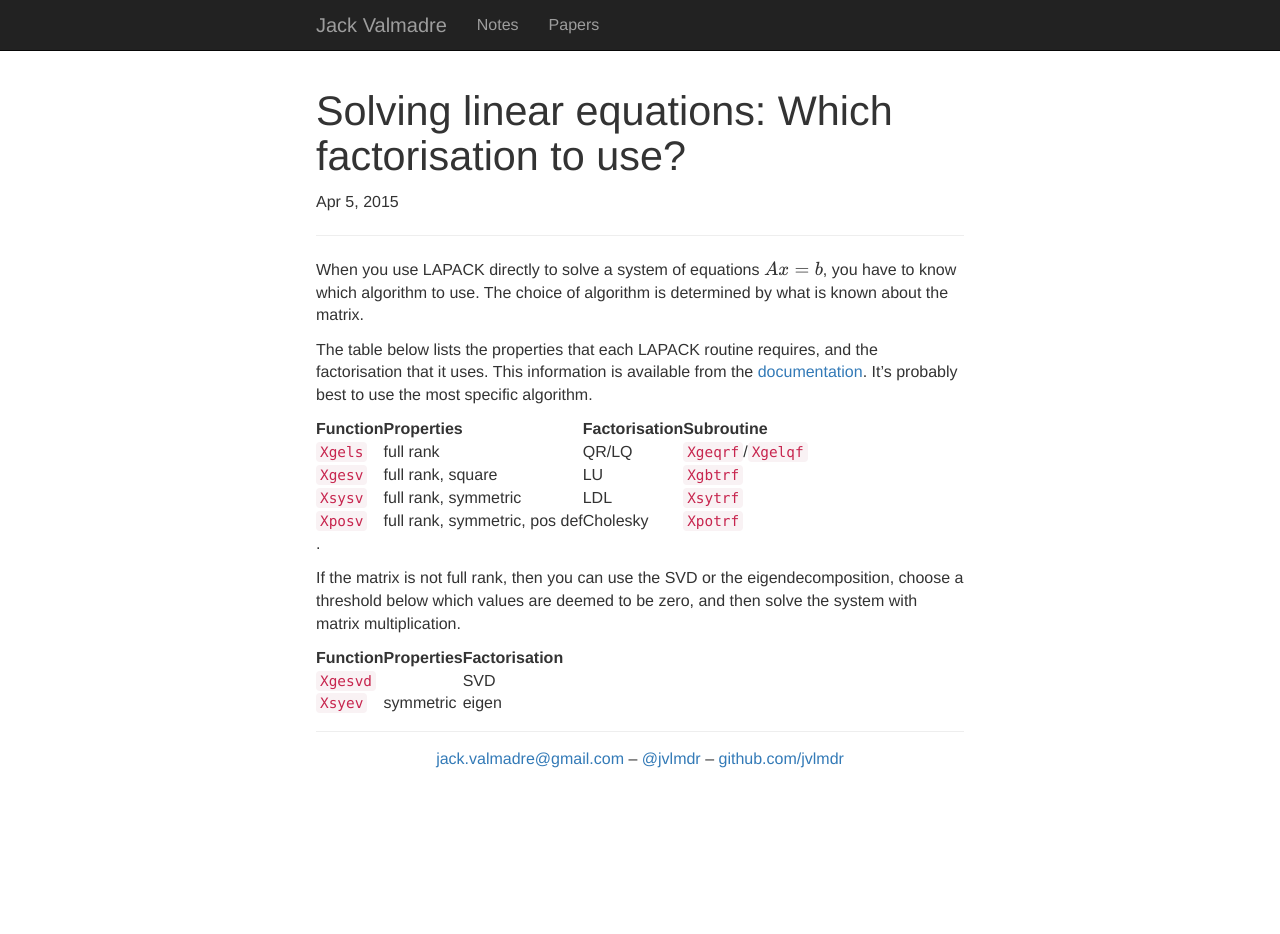
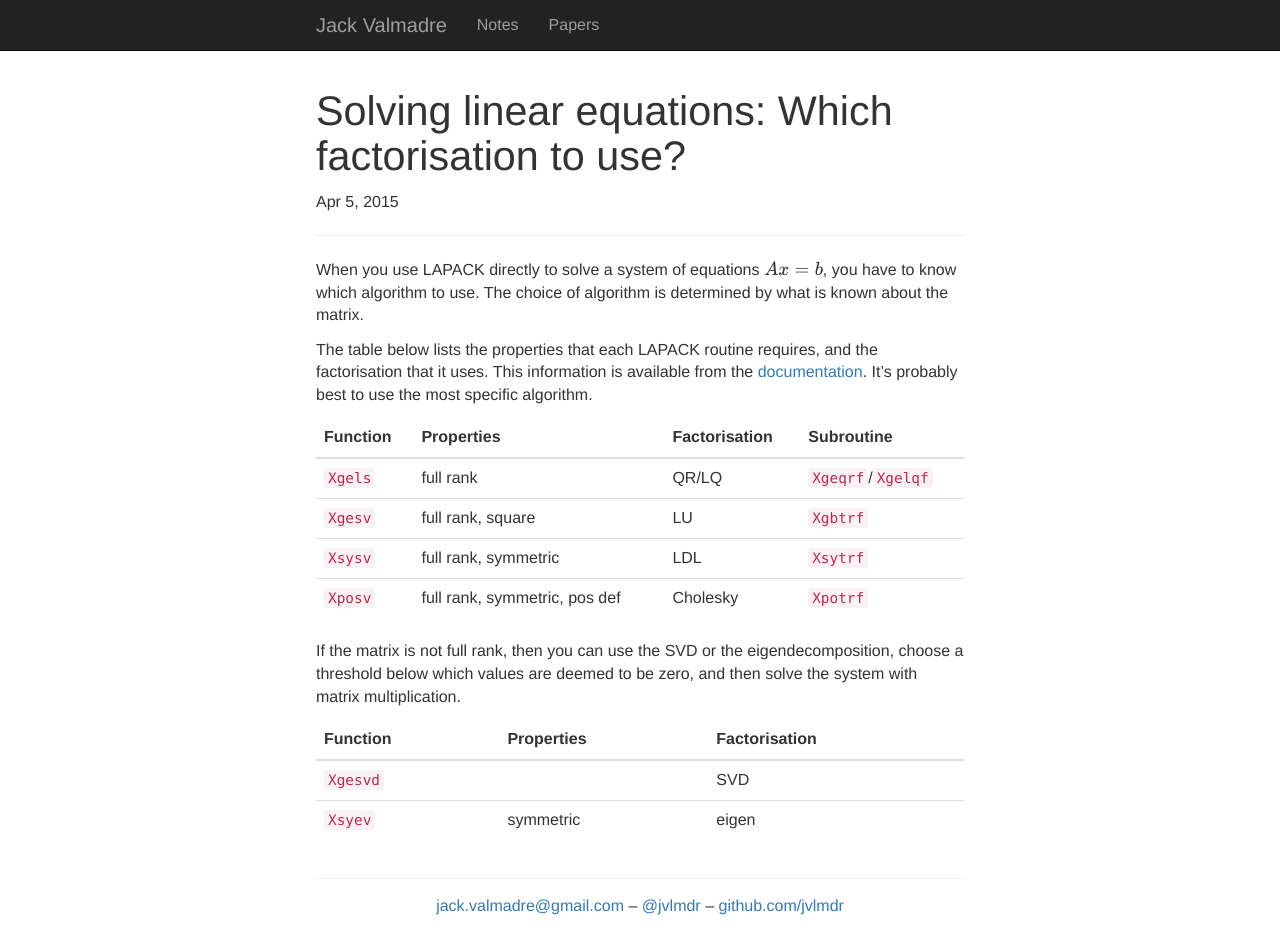
Before and after one commit to jvlmdr/jack.valmadre.net, a Jekyll site: the page built from notes/_posts/2015-04-05-which-factorisation.md, in a window 1280 px wide and 934 px high. Built offline with Jekyll 4.4.1, drawn with Linux system fonts in a browser that asks for light colours; nearby versions of some CDN libraries; formulas are drawn with MathJax 3.

Commit message:
Add table class to factorisation post

```diff
--- a/notes/_posts/2015-04-05-which-factorisation.md
+++ b/notes/_posts/2015-04-05-which-factorisation.md
@@ -11,18 +11,18 @@ The table below lists the properties that each LAPACK routine requires, and the
 This information is available from the [documentation](http://www.netlib.org/lapack/double/).
 It's probably best to use the most specific algorithm.
 
-| Function | Properties                    | Factorisation | Subroutine        |
-|----------+-------------------------------+---------------+-------------------|
-| `Xgels`  | full rank                     | QR/LQ         | `Xgeqrf`/`Xgelqf` |
-| `Xgesv`  | full rank, square             | LU            | `Xgbtrf`          |
-| `Xsysv`  | full rank, symmetric          | LDL           | `Xsytrf`          |
-| `Xposv`  | full rank, symmetric, pos def | Cholesky      | `Xpotrf`          |
-
-.
+Function | Properties                    | Factorisation | Subroutine
+---------|-------------------------------|---------------|-----------
+`Xgels`  | full rank                     | QR/LQ         | `Xgeqrf`/`Xgelqf`
+`Xgesv`  | full rank, square             | LU            | `Xgbtrf`
+`Xsysv`  | full rank, symmetric          | LDL           | `Xsytrf`
+`Xposv`  | full rank, symmetric, pos def | Cholesky      | `Xpotrf`
+{: .table}
 
 If the matrix is not full rank, then you can use the SVD or the eigendecomposition, choose a threshold below which values are deemed to be zero, and then solve the system with matrix multiplication.
 
-| Function | Properties | Factorisation |
-|----------+------------+---------------|
-| `Xgesvd` |            | SVD           |
-| `Xsyev`  | symmetric  | eigen         |
+Function | Properties | Factorisation
+---------|------------|--------------
+`Xgesvd` |            | SVD
+`Xsyev`  | symmetric  | eigen
+{: .table}
```
